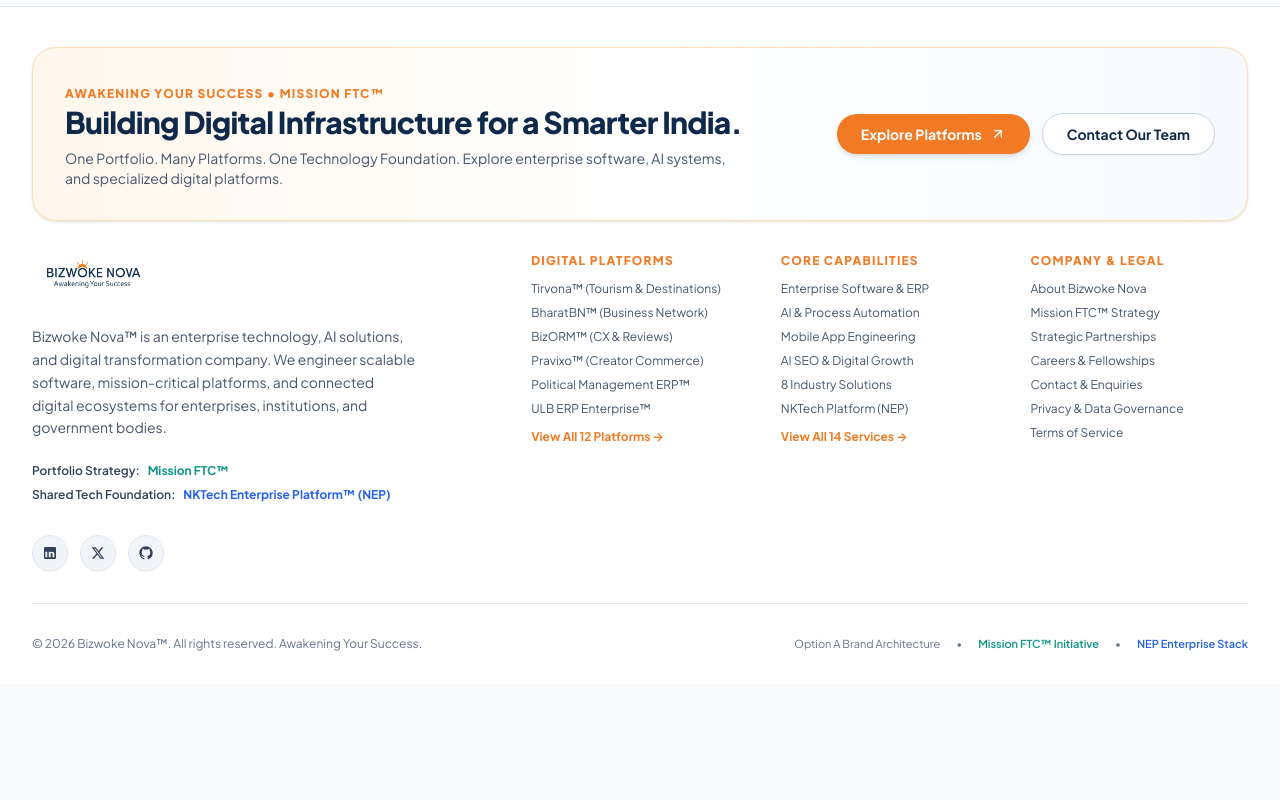
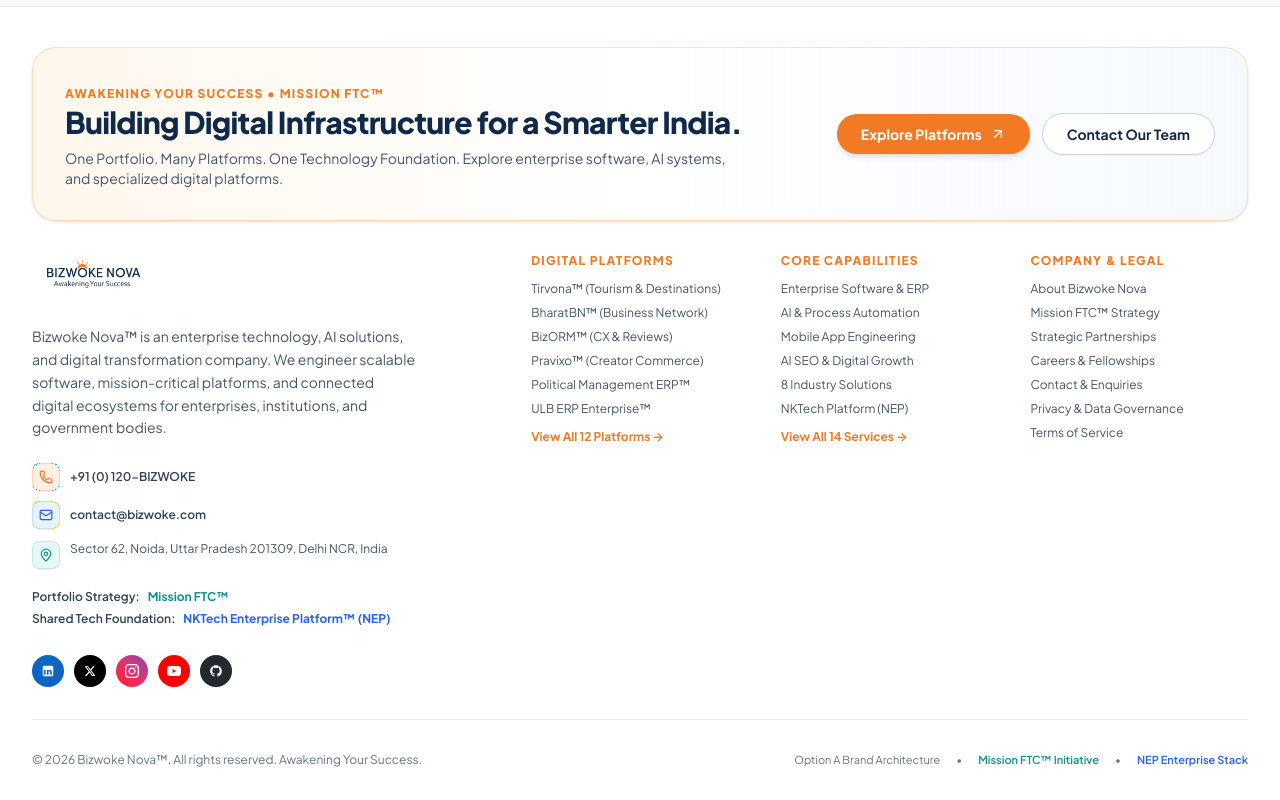
Before and after one commit to monktribein/Bizwoke-Nova, a React (Vite) app: page / in a window 1280 px wide. Shown: the part 8528-9328 px from the top of the page. Before the commit the page ends 9212 px from the top, so only its background shows below. Built offline with nearby package versions, Linux system fonts and the light colour scheme.

Commit message:
feat: add phone, email, and location with authentic brand social icons in footer

```diff
--- a/src/components/common/Footer.jsx
+++ b/src/components/common/Footer.jsx
@@ -49,55 +49,129 @@ export default function Footer() {
 
         {/* Multi-Column Sitemap & Corporate Information */}
         <div className="grid grid-cols-1 md:grid-cols-2 lg:grid-cols-5 gap-8 pb-8 border-b border-slate-200">
-          {/* Col 1: Corporate Brand Identity */}
+          {/* Col 1: Corporate Brand Identity & Contact */}
           <div className="lg:col-span-2 space-y-4">
             <BrandLogo variant="default" size="lg" />
-            <p className="text-sm text-slate-600 leading-relaxed max-w-sm">
+            <p className="text-sm text-slate-600 dark:text-slate-300 leading-relaxed max-w-sm">
               Bizwoke Nova™ is an enterprise technology, AI solutions, and digital transformation company. We engineer scalable software, mission-critical platforms, and connected digital ecosystems for enterprises, institutions, and government bodies.
             </p>
 
-            <div className="pt-2 space-y-2 text-xs text-slate-500">
+            {/* Direct Contact: Phone, Email, Location */}
+            <div className="pt-2 space-y-2.5 text-xs text-slate-600 dark:text-slate-300">
+              <a
+                href="tel:+911204567890"
+                className="flex items-center gap-2.5 hover:text-[#F27A24] dark:hover:text-[#F27A24] transition-colors group w-fit"
+              >
+                <span className="w-7 h-7 rounded-lg bg-orange-500/10 text-[#F27A24] flex items-center justify-center shrink-0 border border-orange-500/20 group-hover:bg-[#F27A24] group-hover:text-white transition-all shadow-2xs">
+                  <Phone className="w-3.5 h-3.5" />
+                </span>
+                <span className="font-semibold text-slate-700 dark:text-slate-200 group-hover:text-[#F27A24]">
+                  +91 (0) 120-BIZWOKE
+                </span>
+              </a>
+
+              <a
+                href="mailto:contact@bizwoke.com"
+                className="flex items-center gap-2.5 hover:text-[#F27A24] dark:hover:text-[#F27A24] transition-colors group w-fit"
+              >
+                <span className="w-7 h-7 rounded-lg bg-blue-500/10 text-[#2563EB] dark:text-blue-400 flex items-center justify-center shrink-0 border border-blue-500/20 group-hover:bg-[#2563EB] group-hover:text-white transition-all shadow-2xs">
+                  <Mail className="w-3.5 h-3.5" />
+                </span>
+                <span className="font-semibold text-slate-700 dark:text-slate-200 group-hover:text-[#F27A24]">
+                  contact@bizwoke.com
+                </span>
+              </a>
+
+              <div className="flex items-start gap-2.5">
+                <span className="w-7 h-7 rounded-lg bg-teal-500/10 text-[#0D9488] dark:text-teal-400 flex items-center justify-center shrink-0 border border-teal-500/20 mt-0.5 shadow-2xs">
+                  <MapPin className="w-3.5 h-3.5" />
+                </span>
+                <span className="leading-relaxed text-slate-600 dark:text-slate-300 max-w-xs">
+                  Sector 62, Noida, Uttar Pradesh 201309, Delhi NCR, India
+                </span>
+              </div>
+            </div>
+
+            {/* Strategic Anchors */}
+            <div className="pt-1 space-y-1.5 text-xs text-slate-500 dark:text-slate-400">
               <div className="flex items-center gap-2">
-                <span className="font-semibold text-slate-700">Portfolio Strategy:</span>
+                <span className="font-semibold text-slate-700 dark:text-slate-300">Portfolio Strategy:</span>
                 <span className="text-[#0D9488] font-bold">Mission FTC™</span>
               </div>
               <div className="flex items-center gap-2">
-                <span className="font-semibold text-slate-700">Shared Tech Foundation:</span>
+                <span className="font-semibold text-slate-700 dark:text-slate-300">Shared Tech Foundation:</span>
                 <span className="text-[#2563EB] font-bold">NKTech Enterprise Platform™ (NEP)</span>
               </div>
             </div>
 
-            <div className="pt-4 flex items-center gap-3">
+            {/* Real Branded Social Icons */}
+            <div className="pt-3 flex items-center gap-2.5">
+              {/* LinkedIn - Official Brand Blue */}
               <a
-                href="https://linkedin.com"
+                href="https://www.linkedin.com/company/bizwoke/"
                 target="_blank"
                 rel="noreferrer"
-                className="w-9 h-9 rounded-full bg-slate-100 hover:bg-[#F27A24] border border-slate-200 flex items-center justify-center text-slate-700 hover:text-white transition-all shadow-2xs hover:scale-105"
+                className="w-8 h-8 rounded-full bg-[#0A66C2] text-white flex items-center justify-center hover:scale-110 hover:shadow-md transition-all duration-200 shadow-2xs"
                 aria-label="LinkedIn Profile"
+                title="LinkedIn"
               >
-                <svg className="w-4 h-4 fill-current" viewBox="0 0 24 24" aria-hidden="true">
+                <svg className="w-3.5 h-3.5 fill-current" viewBox="0 0 24 24" aria-hidden="true">
                   <path d="M19 3a2 2 0 0 1 2 2v14a2 2 0 0 1-2 2H5a2 2 0 0 1-2-2V5a2 2 0 0 1 2-2h14m-.5 15.5v-5.3a3.26 3.26 0 0 0-3.26-3.26c-.85 0-1.84.52-2.28 1.3v-1.11h-2.79v8.37h2.79v-4.93c0-.77.62-1.4 1.39-1.4a1.4 1.4 0 0 1 1.4 1.4v4.93h2.75M6.46 8.76c-.97 0-1.75-.79-1.75-1.76s.78-1.75 1.75-1.75c.98 0 1.76.78 1.76 1.75s-.78 1.76-1.76 1.76m1.39 9.74v-8.37H5.07v8.37h2.78Z"/>
                 </svg>
               </a>
+
+              {/* X (formerly Twitter) - Official Black */}
               <a
-                href="https://twitter.com"
+                href="https://twitter.com/bizwoke"
                 target="_blank"
                 rel="noreferrer"
-                className="w-9 h-9 rounded-full bg-slate-100 hover:bg-[#F27A24] border border-slate-200 flex items-center justify-center text-slate-700 hover:text-white transition-all shadow-2xs hover:scale-105"
-                aria-label="X Twitter Profile"
+                className="w-8 h-8 rounded-full bg-black text-white flex items-center justify-center hover:scale-110 hover:shadow-md transition-all duration-200 shadow-2xs"
+                aria-label="X (Twitter) Profile"
+                title="X (Twitter)"
               >
-                <svg className="w-3.5 h-3.5 fill-current" viewBox="0 0 24 24" aria-hidden="true">
+                <svg className="w-3 h-3 fill-current" viewBox="0 0 24 24" aria-hidden="true">
                   <path d="M18.244 2.25h3.308l-7.227 8.26 8.502 11.24H16.17l-5.214-6.817L4.99 21.75H1.68l7.73-8.835L1.254 2.25H8.08l4.713 6.231zm-1.161 17.52h1.833L7.084 4.126H5.117z"/>
                 </svg>
               </a>
+
+              {/* Instagram - Official Brand Gradient */}
               <a
-                href="https://github.com"
+                href="https://instagram.com/bizwoke"
                 target="_blank"
                 rel="noreferrer"
-                className="w-9 h-9 rounded-full bg-slate-100 hover:bg-[#F27A24] border border-slate-200 flex items-center justify-center text-slate-700 hover:text-white transition-all shadow-2xs hover:scale-105"
-                aria-label="GitHub Profile"
+                className="w-8 h-8 rounded-full bg-gradient-to-tr from-[#FD1D1D] via-[#E1306C] to-[#833AB4] text-white flex items-center justify-center hover:scale-110 hover:shadow-md transition-all duration-200 shadow-2xs"
+                aria-label="Instagram Profile"
+                title="Instagram"
               >
-                <svg className="w-4 h-4 fill-current" viewBox="0 0 24 24" aria-hidden="true">
+                <svg className="w-3.5 h-3.5 fill-current" viewBox="0 0 24 24" aria-hidden="true">
+                  <path d="M12 2.163c3.204 0 3.584.012 4.85.07 3.252.148 4.771 1.691 4.919 4.919.058 1.265.069 1.645.069 4.849 0 3.205-.012 3.584-.069 4.849-.149 3.225-1.664 4.771-4.919 4.919-1.266.058-1.644.07-4.85.07-3.204 0-3.584-.012-4.849-.07-3.26-.149-4.771-1.699-4.919-4.92-.058-1.265-.07-1.644-.07-4.849 0-3.204.013-3.583.07-4.849.149-3.227 1.664-4.771 4.919-4.919 1.266-.057 1.645-.069 4.849-.069zm0-2.163c-3.259 0-3.667.014-4.947.072-4.358.2-6.78 2.618-6.98 6.98-.059 1.281-.073 1.689-.073 4.948 0 3.259.014 3.668.072 4.948.2 4.358 2.618 6.78 6.98 6.98 1.281.058 1.689.072 4.948.072 3.259 0 3.668-.014 4.948-.072 4.354-.2 6.782-2.618 6.979-6.98.059-1.28.073-1.689.073-4.948 0-3.259-.014-3.667-.072-4.947-.196-4.354-2.617-6.78-6.979-6.98-1.281-.059-1.69-.073-4.949-.073zm0 5.838c-3.403 0-6.162 2.759-6.162 6.162s2.759 6.163 6.162 6.163 6.162-2.759 6.162-6.163c0-3.403-2.759-6.162-6.162-6.162zm0 10.162c-2.209 0-4-1.79-4-4 0-2.209 1.791-4 4-4s4 1.791 4 4c0 2.21-1.791 4-4 4zm6.406-11.845c-.796 0-1.441.645-1.441 1.44s.645 1.44 1.441 1.44c.795 0 1.439-.645 1.439-1.44s-.644-1.44-1.439-1.44z"/>
+                </svg>
+              </a>
+
+              {/* YouTube - Official Brand Red */}
+              <a
+                href="https://youtube.com/@bizwoke"
+                target="_blank"
+                rel="noreferrer"
+                className="w-8 h-8 rounded-full bg-[#FF0000] text-white flex items-center justify-center hover:scale-110 hover:shadow-md transition-all duration-200 shadow-2xs"
+                aria-label="YouTube Channel"
+                title="YouTube"
+              >
+                <svg className="w-3.5 h-3.5 fill-current" viewBox="0 0 24 24" aria-hidden="true">
+                  <path d="M23.498 6.186a3.016 3.016 0 0 0-2.122-2.136C19.505 3.545 12 3.545 12 3.545s-7.505 0-9.377.505A3.017 3.017 0 0 0 .502 6.186C0 8.07 0 12 0 12s0 3.93.502 5.814a3.016 3.016 0 0 0 2.122 2.136c1.871.505 9.376.505 9.376.505s7.505 0 9.377-.505a3.015 3.015 0 0 0 2.122-2.136C24 15.93 24 12 24 12s0-3.93-.502-5.814zM9.545 15.568V8.432L15.818 12l-6.273 3.568z"/>
+                </svg>
+              </a>
+
+              {/* GitHub - Official Dark Octocat */}
+              <a
+                href="https://github.com/monktribein/Bizwoke-Nova"
+                target="_blank"
+                rel="noreferrer"
+                className="w-8 h-8 rounded-full bg-[#24292F] text-white flex items-center justify-center hover:scale-110 hover:shadow-md transition-all duration-200 shadow-2xs"
+                aria-label="GitHub Repository"
+                title="GitHub"
+              >
+                <svg className="w-3.5 h-3.5 fill-current" viewBox="0 0 24 24" aria-hidden="true">
                   <path fillRule="evenodd" clipRule="evenodd" d="M12 2C6.477 2 2 6.484 2 12.017c0 4.425 2.865 8.18 6.839 9.504.5.092.682-.217.682-.483 0-.237-.008-.868-.013-1.703-2.782.605-3.369-1.343-3.369-1.343-.454-1.158-1.11-1.466-1.11-1.466-.908-.62.069-.608.069-.608 1.003.07 1.53 1.032 1.53 1.032.892 1.53 2.341 1.088 2.91.832.092-.647.35-1.088.636-1.338-2.22-.253-4.555-1.113-4.555-4.951 0-1.093.39-1.988 1.029-2.688-.103-.253-.446-1.272.098-2.65 0 0 .84-.27 2.75 1.026A9.564 9.564 0 0112 6.844c.85.004 1.705.115 2.504.337 1.909-1.296 2.747-1.027 2.747-1.027.546 1.379.202 2.398.1 2.651.64.7 1.028 1.595 1.028 2.688 0 3.848-2.339 4.695-4.566 4.943.359.309.678.92.678 1.855 0 1.338-.012 2.419-.012 2.747 0 .268.18.58.688.482A10.019 10.019 0 0022 12.017C22 6.484 17.522 2 12 2z"/>
                 </svg>
               </a>
--- a/src/pages/About.jsx
+++ b/src/pages/About.jsx
@@ -309,13 +309,6 @@ export default function About() {
             animate="visible"
             className="max-w-4xl space-y-6"
           >
-            <motion.div variants={fadeUp} className="inline-flex items-center gap-2 px-3.5 py-1.5 rounded-full bg-orange-500/10 border border-[#F27A24]/30 text-[#F27A24] text-xs font-extrabold tracking-wide backdrop-blur">
-              <span className="relative flex w-2 h-2">
-                <span className="absolute inline-flex w-full h-full rounded-full bg-[#F27A24] opacity-75 animate-ping" />
-                <span className="relative inline-flex w-2 h-2 rounded-full bg-[#F27A24]" />
-              </span>
-              <span>CORPORATE PROFILE & STRATEGY</span>
-            </motion.div>
 
             <motion.h1
               variants={headlineParent}
```
